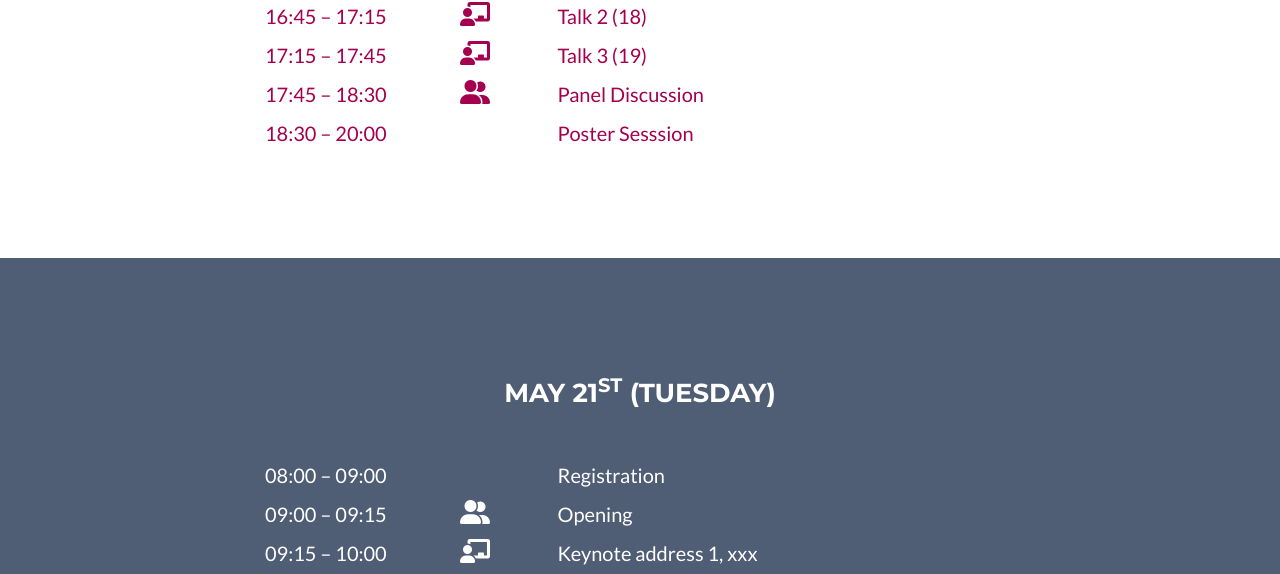
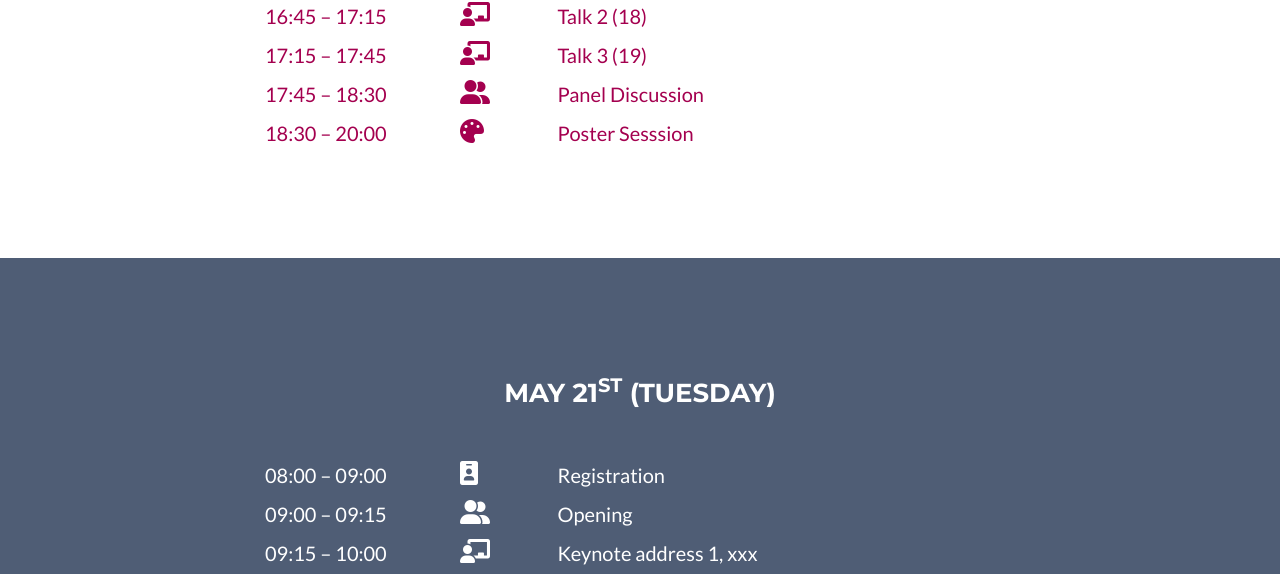
Before and after one commit to ccsc2024/ccsc2024.github.io, a Jekyll site: the page built from schedule.html, in a window 1280 px wide and 900 px high, scrolled down 3055 px. Shown: the part 141-715 px from the top of the window. Built offline with Jekyll 4.4.1, drawn with Linux system fonts in a browser that asks for light colours.

Commit message:
Update schedule_style.html

```diff
--- a/_includes/schedule_style.html
+++ b/_includes/schedule_style.html
@@ -35,6 +35,12 @@
           </p>
         </div>
         <div class="col-lg-1">
+          {% if event.registration %}
+            <i class="fa-solid fa-id-badge" style="font-size:24px;color:#ffffff;"></i>
+          {% endif %}
+          {% if event.poster %}
+            <i class="fa-solid fa-palette" style="font-size:24px;color:#ffffff;"></i>
+          {% endif %}
           {% if event.coffee-break %}
             <i class="fa-solid fa-mug-hot" style="font-size:24px;color:#ffffff;"></i>
           {% endif %}
@@ -83,6 +89,12 @@
           </p>
         </div>
         <div class="col-lg-1">
+          {% if event.registration %}
+            <i class="fa-solid fa-id-badge" style="font-size:24px;color:#A4004F;"></i>
+          {% endif %}
+          {% if event.poster %}
+            <i class="fa-solid fa-palette" style="font-size:24px;color:#A4004F;"></i>
+          {% endif %}
           {% if event.coffee-break %}
             <i class="fa-solid fa-mug-hot" style="font-size:24px;color:#A4004F;"></i>
           {% endif %}
```
